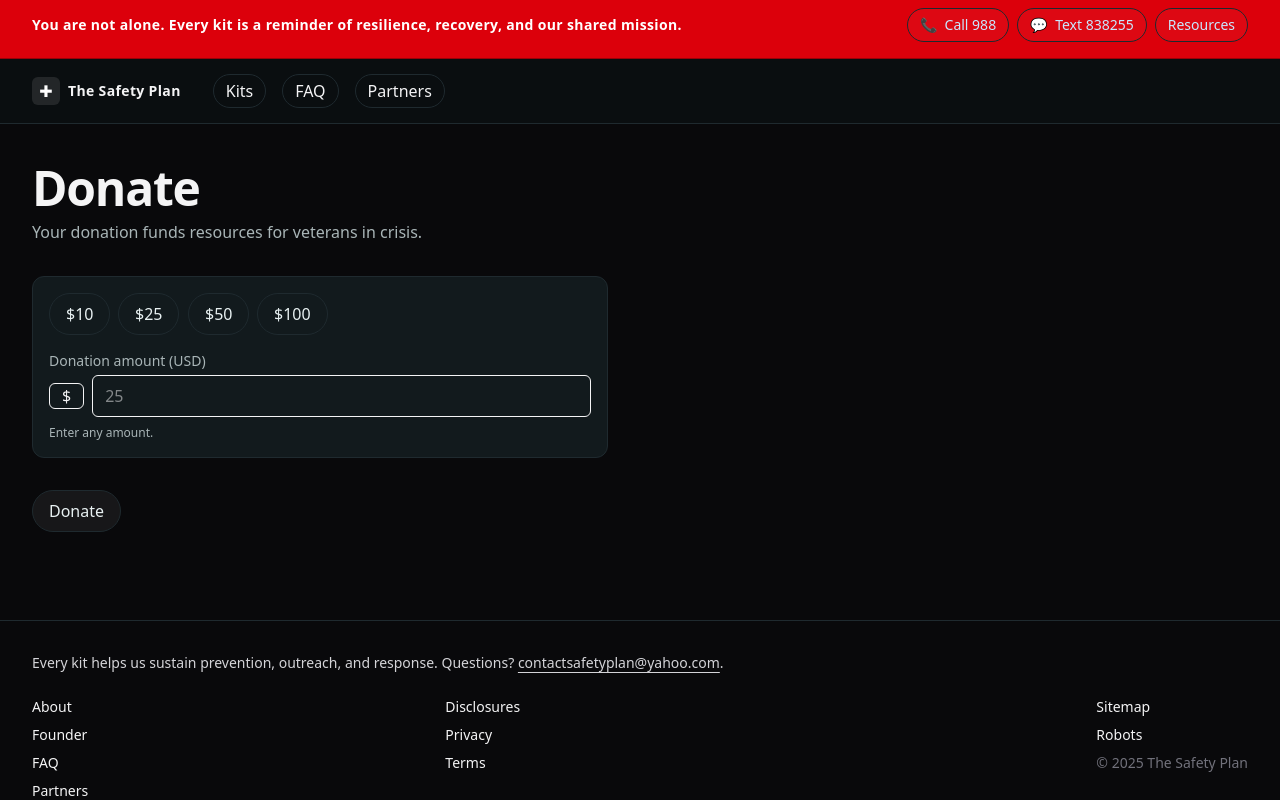
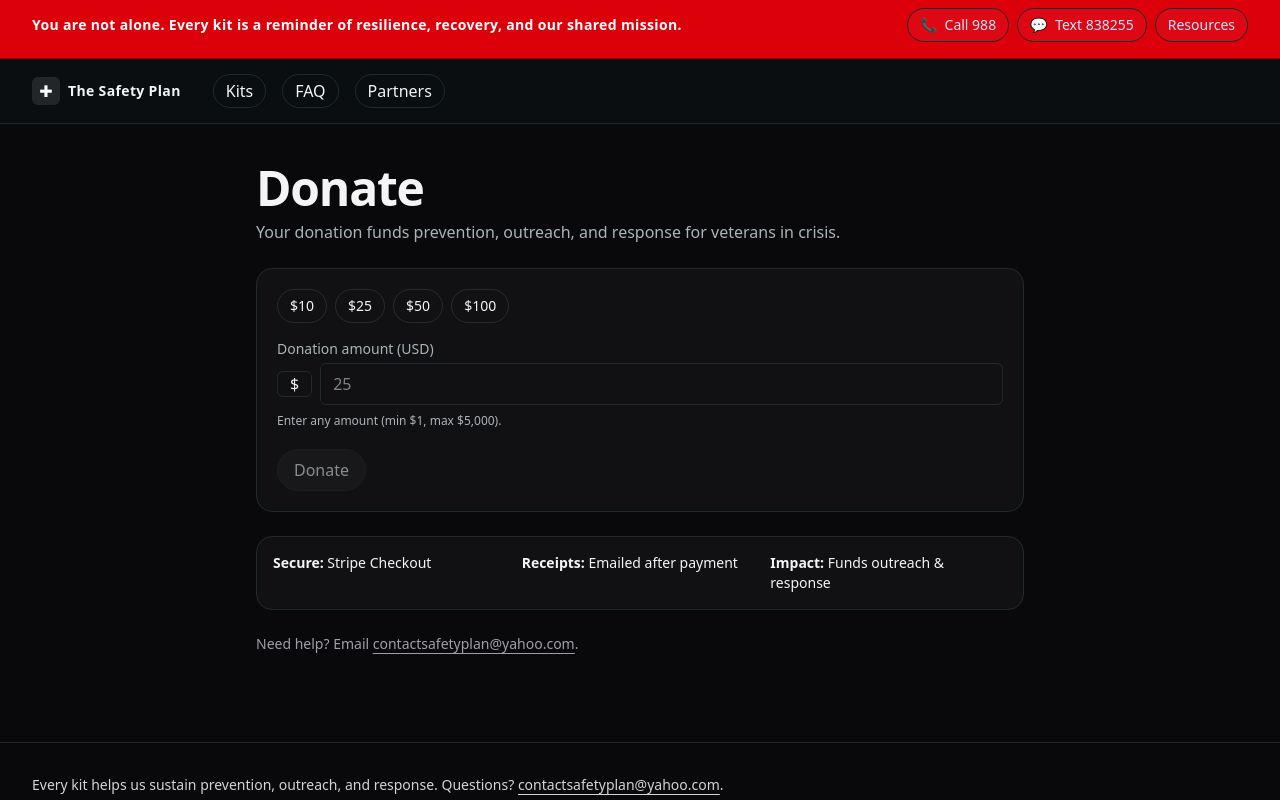
Before and after one commit to Jmiguel13/The-Safety-Plan, a Next.js app: page /donate in a window 1280 px wide. Shown: the top 800 px of the page. Built offline with nearby package versions, Linux system fonts and the light colour scheme; no server answers.

Commit message:
donate 41

```diff
--- a/src/app/donate/page.tsx
+++ b/src/app/donate/page.tsx
@@ -1,3 +1,4 @@
+// src/app/donate/page.tsx
 "use client";
 
 import { useEffect, useMemo, useRef, useState } from "react";
@@ -10,11 +11,13 @@ const MAX_CENTS = 500_000; // $5,000.00
 const PK = process.env.NEXT_PUBLIC_STRIPE_PUBLISHABLE_KEY ?? "";
 const TEST_MODE = PK.startsWith("pk_test_");
 
+// --- helpers ---
 function dollarsToCents(input: string): number | null {
   const clean = (input ?? "").replace(/[^\d.]/g, "");
   if (!clean) return null;
   const parts = clean.split(".");
-  const normalized = parts.length > 2 ? `${parts[0]}.${parts.slice(1).join("")}` : clean;
+  const normalized =
+    parts.length > 2 ? `${parts[0]}.${parts.slice(1).join("")}` : clean;
   const n = Number(normalized);
   if (!Number.isFinite(n)) return null;
   const cents = Math.round(n * 100);
@@ -31,47 +34,56 @@ export default function DonatePage() {
   const [amountStr, setAmountStr] = useState("");
   const [busy, setBusy] = useState(false);
   const [msg, setMsg] = useState<string | null>(null);
+  const [banner, setBanner] = useState<null | { kind: "ok" | "warn"; text: string }>(null);
   const inputRef = useRef<HTMLInputElement | null>(null);
 
-  // Prefill from ?amount=25 or ?a=25
+  // prefills
   useEffect(() => {
     const q = search?.get("amount") ?? search?.get("a");
     if (q) {
       const c = dollarsToCents(q);
       if (c) setAmountStr(centsToTidyDollars(c));
     }
+    if (search?.get("success") === "1") {
+      setBanner({ kind: "ok", text: "Thank you! Your donation was processed." });
+    } else if (search?.get("canceled") === "1") {
+      setBanner({ kind: "warn", text: "Checkout canceled — no charge made." });
+    }
   }, [search]);
 
   const amountCents = useMemo(() => dollarsToCents(amountStr), [amountStr]);
+  const isValid =
+    typeof amountCents === "number" &&
+    amountCents >= MIN_CENTS &&
+    amountCents <= MAX_CENTS;
 
   async function donate() {
-    if (busy) return;
+    if (busy || !isValid) return;
     setMsg(null);
-
-    const cents = dollarsToCents(amountStr);
-    if (!cents) return setMsg("Please enter an amount (minimum $1).");
-    if (cents < MIN_CENTS) return setMsg("Minimum donation is $1.");
-    if (cents > MAX_CENTS) return setMsg("Maximum donation for this form is $5,000.");
-
     try {
       setBusy(true);
       const res = await fetch("/api/checkout/donate", {
         method: "POST",
         headers: { "content-type": "application/json" },
-        body: JSON.stringify({ amount_cents: cents }),
+        body: JSON.stringify({ amount_cents: amountCents }),
       });
 
-      if (!res.ok) {
-        // API returns a friendly, sanitized error string
-        const { error } = (await res.json().catch(() => ({}))) as { error?: string };
-        setMsg(error || `Checkout error (${res.status})`);
+      const data = (await res.json().catch(() => ({}))) as {
+        ok?: boolean;
+        url?: string;
+        error?: string;
+        queued?: boolean;
+      };
+
+      if (res.ok && data.url) {
+        window.location.assign(data.url);
         return;
       }
-
-      const data = (await res.json()) as { ok: boolean; url?: string; error?: string };
-      if (!data.ok || !data.url) return setMsg(data.error || "Could not start checkout. Try again.");
-
-      window.location.assign(data.url);
+      if (res.ok && data.queued) {
+        setMsg("Donation processing is temporarily offline. We’ve recorded your intent and will follow up.");
+        return;
+      }
+      setMsg(data?.error || `Checkout error (${res.status}).`);
     } catch {
       setMsg("Network error. Please try again.");
     } finally {
@@ -80,24 +92,48 @@ export default function DonatePage() {
   }
 
   return (
-    <section className="space-y-8 max-w-xl">
+    <section className="mx-auto w-full max-w-3xl space-y-6">
       <header className="space-y-2">
         <h1 className="text-4xl md:text-5xl font-extrabold tracking-tight">Donate</h1>
-        <p className="muted">Your donation funds resources for veterans in crisis.</p>
+        <p className="muted">
+          Your donation funds prevention, outreach, and response for veterans in crisis.
+        </p>
+
         {TEST_MODE && (
-          <p className="text-xs rounded-md border border-yellow-500/30 bg-yellow-500/10 px-2 py-1 text-yellow-200 inline-block">
-            Test mode (no real charges).
-          </p>
+          <span className="inline-block rounded-md border border-yellow-500/40 bg-yellow-500/10 px-2 py-1 text-xs text-yellow-200">
+            Test mode (no real charges)
+          </span>
+        )}
+        {banner && (
+          <div
+            className={[
+              "mt-2 rounded-md px-3 py-2 text-sm",
+              banner.kind === "ok"
+                ? "border border-emerald-500/40 bg-emerald-500/10 text-emerald-200"
+                : "border border-zinc-500/40 bg-zinc-500/10 text-zinc-200",
+            ].join(" ")}
+            role="status"
+          >
+            {banner.text}
+          </div>
         )}
       </header>
 
-      <div className="panel p-4">
+      <form
+        onSubmit={(e) => {
+          e.preventDefault();
+          donate();
+        }}
+        className="rounded-2xl border border-[color:var(--border)] bg-white/[0.03] p-4 md:p-5"
+      >
+        {/* presets */}
         <div className="flex flex-wrap gap-2">
-          {PRESETS.map((p) => (
+          {PRESETS.map((p) => {
+            const selected = amountCents === p * 100;
+            return (
               <button
                 key={p}
                 type="button"
-              className="btn-ghost"
                 onClick={() => {
                   setAmountStr(String(p));
                   requestAnimationFrame(() => {
@@ -105,26 +141,37 @@ export default function DonatePage() {
                     inputRef.current?.select();
                   });
                 }}
+                className={[
+                  "rounded-full border px-3 py-1.5 text-sm transition",
+                  selected
+                    ? "border-emerald-500/60 bg-emerald-500/10"
+                    : "border-white/10 hover:border-white/20",
+                ].join(" ")}
+                aria-pressed={selected}
                 aria-label={`Set amount to $${p}`}
               >
                 ${p}
               </button>
-          ))}
+            );
+          })}
         </div>
 
+        {/* amount input */}
         <div className="mt-4">
           <label htmlFor="donation" className="block text-sm muted mb-1">
             Donation amount (USD)
           </label>
-          <div className="flex gap-2 items-center">
-            <span className="inline-flex items-center rounded-md border px-3 select-none">$</span>
+          <div className="flex items-center gap-2">
+            <span className="inline-flex items-center rounded-md border border-[color:var(--border)] px-3 select-none">
+              $
+            </span>
             <input
               ref={inputRef}
               id="donation"
               name="donation"
               inputMode="decimal"
               placeholder="25"
-              className="w-full rounded-md border bg-transparent px-3 py-2 outline-none"
+              className="w-full rounded-md border border-[color:var(--border)] bg-transparent px-3 py-2 outline-none focus:border-white/30"
               value={amountStr}
               onChange={(e) => setAmountStr(e.target.value)}
               onBlur={() => {
@@ -137,32 +184,61 @@ export default function DonatePage() {
                 if (k === "e" || k === "+" || k === "-") e.preventDefault();
               }}
               aria-describedby="donation-help"
+              aria-invalid={!isValid}
             />
           </div>
-          <p id="donation-help" className="text-xs muted mt-2" aria-live="polite">
-            {amountCents ? `You’re giving $${(amountCents / 100).toFixed(2)}.` : "Enter any amount."}
+          <p id="donation-help" className="mt-2 text-xs muted" aria-live="polite">
+            {amountCents
+              ? `You’re giving $${(amountCents / 100).toFixed(2)}.`
+              : "Enter any amount (min $1, max $5,000)."}
           </p>
-        </div>
+          {!isValid && amountStr ? (
+            <p className="mt-1 text-xs text-red-400">
+              Amount must be between $1 and $5,000.
+            </p>
+          ) : null}
         </div>
 
-      <div>
+        {/* submit */}
+        <div className="mt-5">
           <button
-          type="button"
+            type="submit"
             className="btn"
-          onClick={donate}
-          disabled={busy}
-          aria-disabled={busy}
+            disabled={!isValid || busy}
+            aria-disabled={!isValid || busy}
             aria-busy={busy}
           >
             {busy ? "Redirecting…" : "Donate"}
           </button>
         </div>
 
+        {/* inline error */}
         {msg ? (
-        <p className="text-sm text-red-400" role="status" aria-live="polite">
+          <div
+            className="mt-3 rounded-md border border-red-500/40 bg-red-500/10 px-3 py-2 text-sm text-red-200"
+            role="status"
+            aria-live="polite"
+          >
             {msg}
+          </div>
+        ) : null}
+      </form>
+
+      {/* trust row */}
+      <div className="rounded-2xl border border-[color:var(--border)] bg-white/[0.03] p-4">
+        <ul className="grid gap-3 text-sm sm:grid-cols-3">
+          <li><span className="font-semibold">Secure:</span> Stripe Checkout</li>
+          <li><span className="font-semibold">Receipts:</span> Emailed after payment</li>
+          <li><span className="font-semibold">Impact:</span> Funds outreach & response</li>
+        </ul>
+      </div>
+
+      <p className="text-sm text-zinc-400">
+        Need help? Email{" "}
+        <a className="underline underline-offset-4" href="mailto:contactsafetyplan@yahoo.com">
+          contactsafetyplan@yahoo.com
+        </a>.
       </p>
-      ) : null}
     </section>
   );
 }
```
Lines whose indentation alone changed are shown as unchanged.
